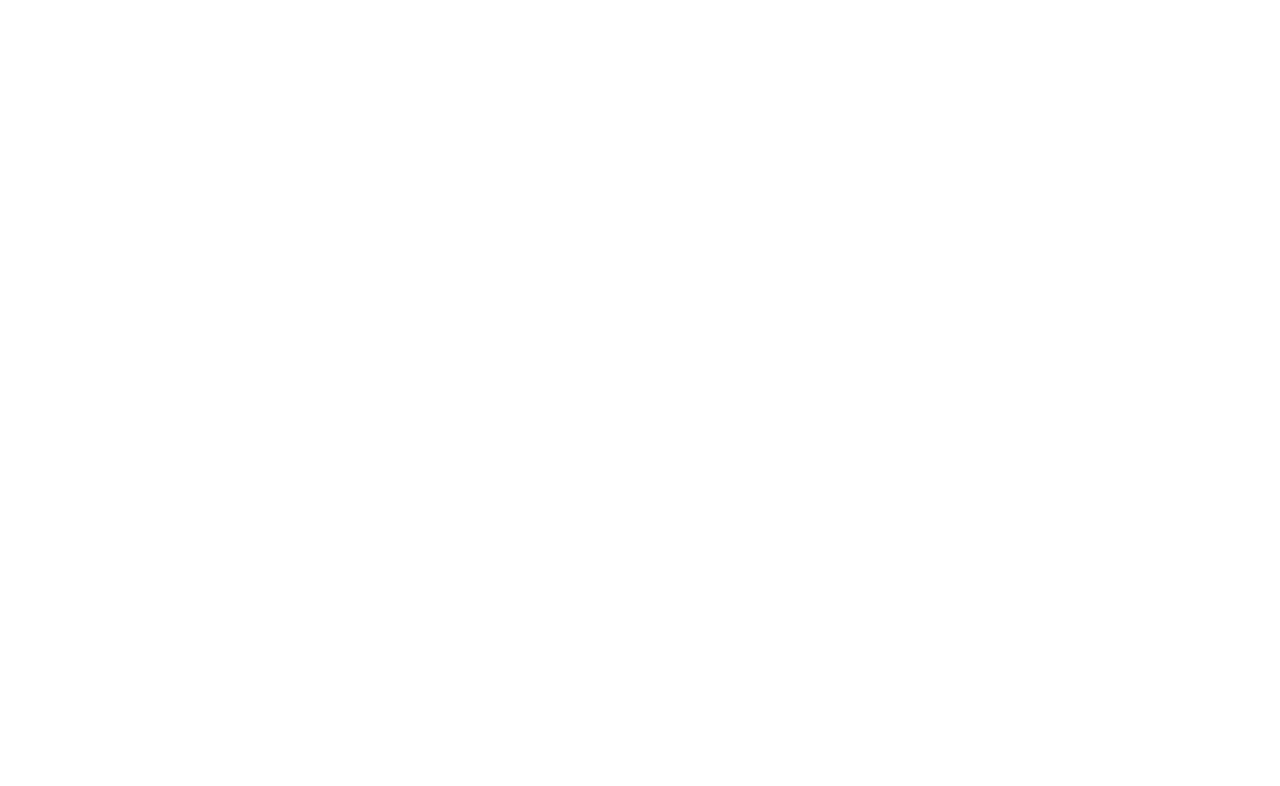
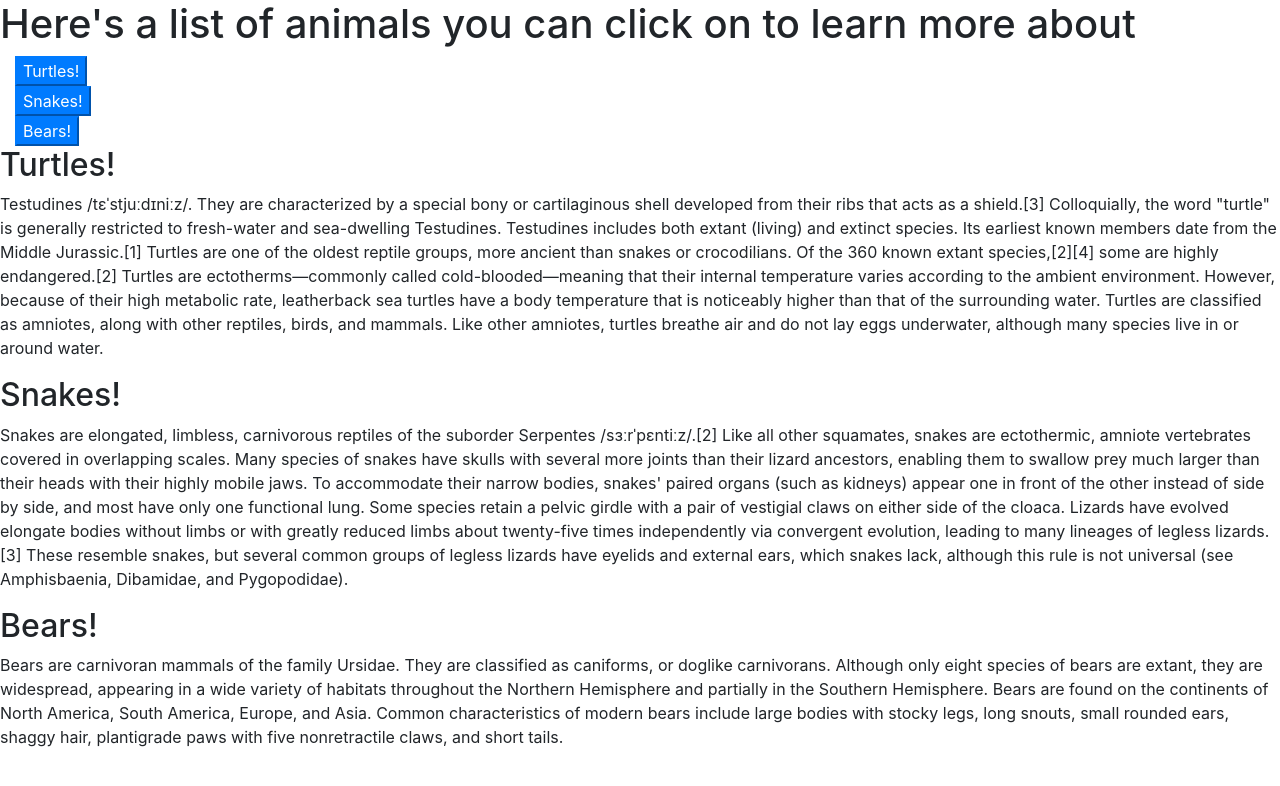
Before and after one commit to chonnessey/animal-wiki, a plain HTML site: page index.html in a window 1280 px wide. Drawn offline with Linux system fonts and the light colour scheme.

Commit message:
add buttons, turtle, bear & snake classes
Co-authored-by: Maxwell Meyer <maxreadswell@gmail.com>

```diff
--- a/index.html
+++ b/index.html
@@ -8,7 +8,35 @@
   <title>Animal Wiki</title>
 </head>
 <body>
+  <div class="container"></div>
+    <h1>Here's a list of animals you can click on to learn more about</h1>
+    <div class="buttons">
+      <div class="col-md-3">
+        <button type="submit" class="btn-primary Turtles">Turtles!</button>
+      </div>
+      <div class="col-md-3">
+        <button type="submit" class="btn-primary Snakes">Snakes!</button>
+      </div>
+      <div class="col-md-3">
+        <button type="submit" class="btn-primary Bears">Bears!</button>
+      </div>
+    <div class="turtle">
+      <h2>Turtles!</h2>
+      <p>Testudines /tɛˈstjuːdɪniːz/. They are characterized by a special bony or cartilaginous shell developed from their ribs that acts as a shield.[3] Colloquially, the word "turtle" is generally restricted to fresh-water and sea-dwelling Testudines. Testudines includes both extant (living) and extinct species. Its earliest known members date from the Middle Jurassic.[1] Turtles are one of the oldest reptile groups, more ancient than snakes or crocodilians. Of the 360 known extant species,[2][4] some are highly endangered.[2]
 
+        Turtles are ectotherms—commonly called cold-blooded—meaning that their internal temperature varies according to the ambient environment. However, because of their high metabolic rate, leatherback sea turtles have a body temperature that is noticeably higher than that of the surrounding water. Turtles are classified as amniotes, along with other reptiles, birds, and mammals. Like other amniotes, turtles breathe air and do not lay eggs underwater, although many species live in or around water.</p>
 
+    </div>
+    <div class="snake">
+      <h2>Snakes!</h2>
+      <p>Snakes are elongated, limbless, carnivorous reptiles of the suborder Serpentes /sɜːrˈpɛntiːz/.[2] Like all other squamates, snakes are ectothermic, amniote vertebrates covered in overlapping scales. Many species of snakes have skulls with several more joints than their lizard ancestors, enabling them to swallow prey much larger than their heads with their highly mobile jaws. To accommodate their narrow bodies, snakes' paired organs (such as kidneys) appear one in front of the other instead of side by side, and most have only one functional lung. Some species retain a pelvic girdle with a pair of vestigial claws on either side of the cloaca. Lizards have evolved elongate bodies without limbs or with greatly reduced limbs about twenty-five times independently via convergent evolution, leading to many lineages of legless lizards.[3] These resemble snakes, but several common groups of legless lizards have eyelids and external ears, which snakes lack, although this rule is not universal (see Amphisbaenia, Dibamidae, and Pygopodidae).</p>
+
+    </div>
+    <div class="bear">
+      <h2>Bears!</h2>
+      <p>Bears are carnivoran mammals of the family Ursidae. They are classified as caniforms, or doglike carnivorans. Although only eight species of bears are extant, they are widespread, appearing in a wide variety of habitats throughout the Northern Hemisphere and partially in the Southern Hemisphere. Bears are found on the continents of North America, South America, Europe, and Asia. Common characteristics of modern bears include large bodies with stocky legs, long snouts, small rounded ears, shaggy hair, plantigrade paws with five nonretractile claws, and short tails.</p>
+    </div>
+    </div>
+  </div>
 </body>
 </html>
```
Also changed, not shown: img/bear.jpg (added), img/snake.jpg (added), img/turtle.jpg (added).
